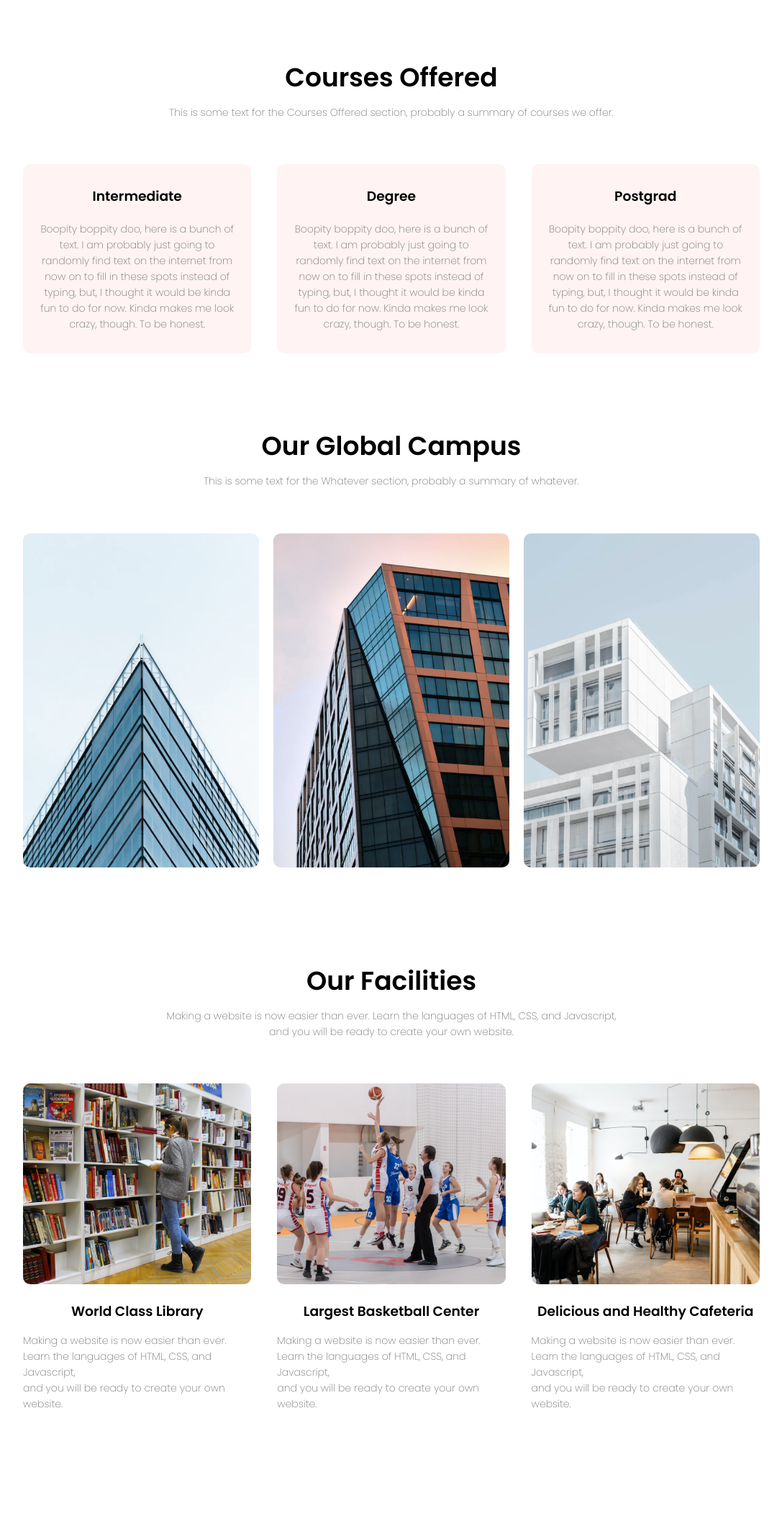
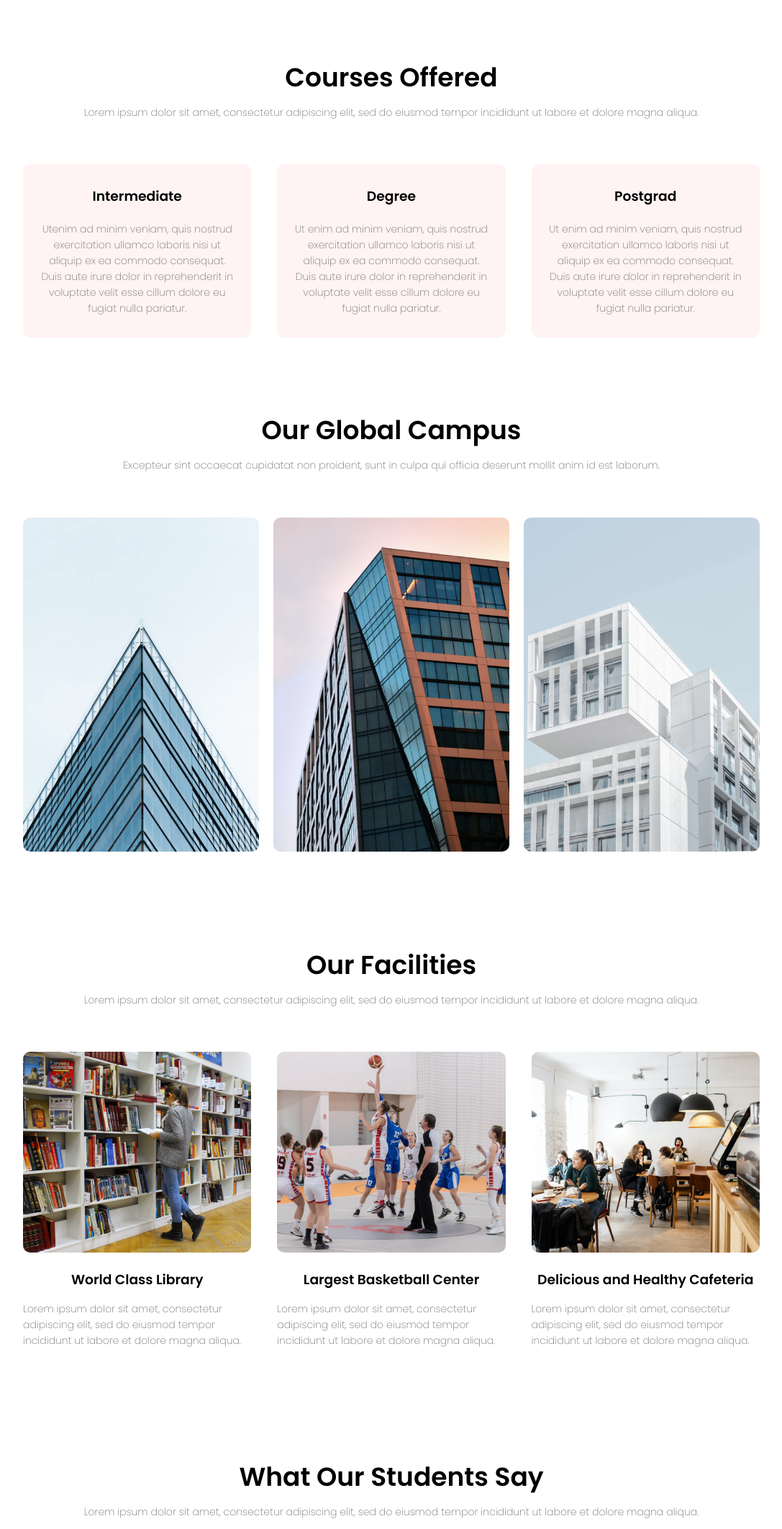
Before and after one commit to peefish/Eduford-University, a plain HTML site: page index.html in a window 1280 px wide. Shown: the part 820-2944 px from the top of the page at 72% size, without its empty margins (96-1183 px from the left). Drawn offline with Linux system fonts and the light colour scheme.

Commit message:
Finishing touches such as changing text to latin

```diff
--- a/index.html
+++ b/index.html
@@ -38,29 +38,28 @@
 
 <section class="course">
     <h1>Courses Offered</h1>
-    <p>This is some text for the Courses Offered section, probably a summary of courses we offer.</p>
+    <p>Lorem ipsum dolor sit amet, consectetur
+        adipiscing elit, sed do eiusmod tempor incididunt
+        ut labore et dolore magna aliqua.</p>
 
     <div class="row">
         <div class="course-col">
             <h3>Intermediate</h3>
-            <p>Boopity boppity doo, here is a bunch of text. I am probably just going to
-                randomly find text on the internet from now on to fill in these spots instead
-                of typing, but, I thought it would be kinda fun to do for now. Kinda makes me look
-                crazy, though. To be honest.</p>
+            <p>Utenim ad minim veniam, quis nostrud exercitation ullamco laboris nisi ut aliquip ex ea
+                 commodo consequat. Duis aute irure dolor in reprehenderit in voluptate velit
+                 esse cillum dolore eu fugiat nulla pariatur.</p>
         </div>
         <div class="course-col">
             <h3>Degree</h3>
-            <p>Boopity boppity doo, here is a bunch of text. I am probably just going to
-                randomly find text on the internet from now on to fill in these spots instead
-                of typing, but, I thought it would be kinda fun to do for now. Kinda makes me look
-                crazy, though. To be honest.</p>
+            <p>Ut enim ad minim veniam, quis nostrud exercitation ullamco laboris nisi ut
+                aliquip ex ea commodo consequat. Duis aute irure dolor in reprehenderit in
+                voluptate velit esse cillum dolore eu fugiat nulla pariatur.</p>
         </div>
         <div class="course-col">
             <h3>Postgrad</h3>
-            <p>Boopity boppity doo, here is a bunch of text. I am probably just going to
-                randomly find text on the internet from now on to fill in these spots instead
-                of typing, but, I thought it would be kinda fun to do for now. Kinda makes me look
-                crazy, though. To be honest.</p>
+            <p>Ut enim ad minim veniam, quis nostrud exercitation ullamco laboris nisi
+                ut aliquip ex ea commodo consequat. Duis aute irure dolor in reprehenderit in
+                voluptate velit esse cillum dolore eu fugiat nulla pariatur.</p>
         </div>
     </div>
 </section>
@@ -68,26 +67,26 @@
 
 <section class="campus">
     <h1>Our Global Campus</h1>
-    <p>This is some text for the Whatever section,
-        probably a summary of whatever.</p>
+    <p>Excepteur sint occaecat cupidatat non proident,
+        sunt in culpa qui officia deserunt mollit anim id est laborum.</p>
 
         <div class="row">
             <div class="campus-col">
                 <img src="images/london.png">
                 <div class="layer">
-                    <h3>LONDON</h3>
+                    <h3>PHILADELPHIA</h3>
                 </div>
             </div>
             <div class="campus-col">
                 <img src="images/newyork.png">
                 <div class="layer">
-                    <h3>NEW YORK</h3>
+                    <h3>BORDEAUX</h3>
                 </div>
             </div>
             <div class="campus-col">
                 <img src="images/washington.png">
                 <div class="layer">
-                    <h3>WASHINGTON</h3>
+                    <h3>VENICE</h3>
                 </div>
             </div>
         </div>
@@ -98,27 +97,27 @@
 
 <section class="facilities">
 <h1>Our Facilities</h1>
-    <p>Making a website is now easier than ever. Learn the languages of HTML, CSS, and Javascript, <br>
-        and you will be ready to create your own website.</p>
+    <p>Lorem ipsum dolor sit amet, consectetur adipiscing elit,
+        sed do eiusmod tempor incididunt ut labore et dolore magna aliqua. </p>
 
         <div class="row">
             <div class="facilities-col">
                 <img src="images/library.png">
                 <h3>World Class Library</h3>
-                <p>Making a website is now easier than ever. Learn the languages of HTML, CSS, and Javascript, <br>
-                    and you will be ready to create your own website. </p>
+                <p>Lorem ipsum dolor sit amet, consectetur adipiscing elit,
+                   sed do eiusmod tempor incididunt ut labore et dolore magna aliqua.  </p>
             </div>
             <div class="facilities-col">
                 <img src="images/basketball.png">
                 <h3>Largest Basketball Center</h3>
-                <p>Making a website is now easier than ever. Learn the languages of HTML, CSS, and Javascript, <br>
-                    and you will be ready to create your own website. </p>
+                <p>Lorem ipsum dolor sit amet, consectetur adipiscing elit,
+                   sed do eiusmod tempor incididunt ut labore et dolore magna aliqua. </p>
             </div>
             <div class="facilities-col">
                 <img src="images/cafeteria.png">
                 <h3>Delicious and Healthy Cafeteria</h3>
-                <p>Making a website is now easier than ever. Learn the languages of HTML, CSS, and Javascript, <br>
-                    and you will be ready to create your own website. </p>
+                <p>Lorem ipsum dolor sit amet, consectetur adipiscing elit,
+                   sed do eiusmod tempor incididunt ut labore et dolore magna aliqua. </p>
             </div>
         </div>
 </section>
@@ -127,14 +126,14 @@
 
 <section class="testimonials">
     <h1>What Our Students Say</h1>
-        <p>Making a website is now easier than ever. Learn the languages of HTML, CSS, and Javascript, <br>
-            and you will be ready to create your own website. </p>
+        <p>Lorem ipsum dolor sit amet, consectetur adipiscing elit,
+            sed do eiusmod tempor incididunt ut labore et dolore magna aliqua.  </p>
     <div class="row">
         <div class="testimonials-col">
             <img src="images/user1.jpg">
             <div>
-                <p>Making a website is now easier than ever. Learn the languages of HTML, CSS, and Javascript, <br>
-                    and you will be ready to create your own website.</p>
+                <p>Lorem ipsum dolor sit amet, consectetur adipiscing elit, sed do
+                    eiusmod tempor incididunt ut labore et dolore magna aliqua. </p>
                     <h3>Christine Berkley</h3>
                     <i class="fa fa-star"></i>
                     <i class="fa fa-star"></i>
@@ -146,8 +145,8 @@
         <div class="testimonials-col">
             <img src="images/user2.jpg">
             <div>
-                <p>Making a website is now easier than ever. Learn the languages of HTML, CSS, and Javascript, <br>
-                    and you will be ready to create your own website.</p>
+                <p>Lorem ipsum dolor sit amet, consectetur adipiscing elit, sed do
+                    eiusmod tempor incididunt ut labore et dolore magna aliqua. </p>
                     <h3>David Velhog</h3>
                     <i class="fa fa-star"></i>
                     <i class="fa fa-star"></i>
@@ -170,8 +169,8 @@
 
 <section class="footer">
     <h4>About Us</h4>
-    <p>Making a website is now easier than ever. Learn the languages of HTML, CSS, and Javascript, <br>
-        and you will be ready to create your own website. </p>
+    <p>Lorem ipsum dolor sit amet, consectetur adipiscing elit, sed do
+        eiusmod tempor incididunt ut labore et dolore magna aliqua.</p>
         <div class="icons">
             <i class="fa fa-facebook"></i>
             <i class="fa fa-twitter"></i>
```
